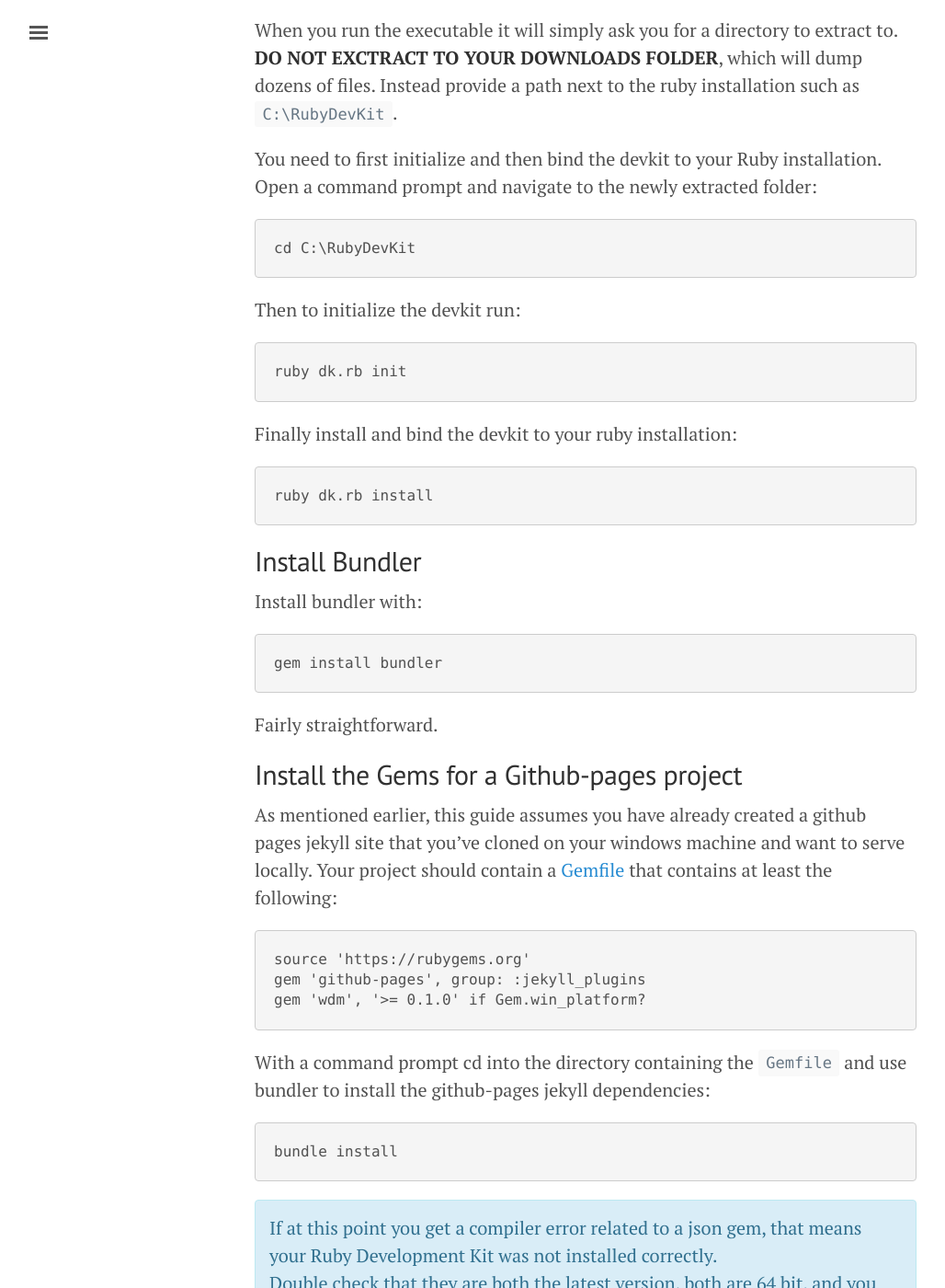
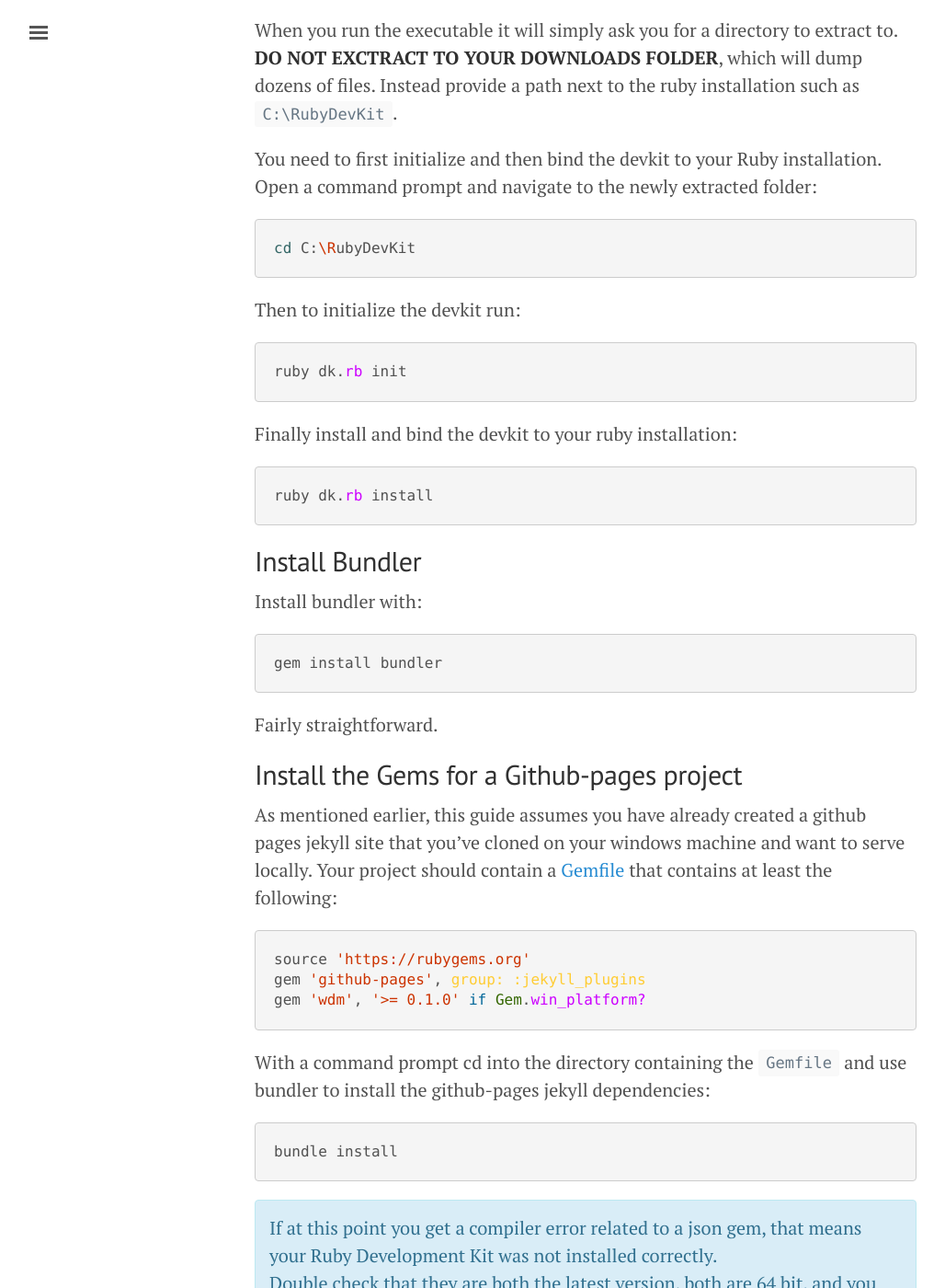
Before and after one commit to JohannesMP/com.johannesmp.blog, a Jekyll site: the page built from _posts/2017-02-14-Installing-Jekyll-For-Github-Pages-On-Windows-10.md, in a window 1280 px wide and 1400 px high, scrolled down 3015 px. Shown: the whole window at 92% size, without its empty margins (3-1031 px from the left). Built offline with Jekyll 4.4.1, drawn with Linux system fonts in a browser that asks for light colours; nearby versions of some CDN libraries; comment, search, counter and statistics services are not loaded; some of the changed text lies outside the part shown.

Commit message:
Updated 2017-02-14-Installing-Jekyll-For-Github-Pages-On-Windows-10.md

````diff
--- a/_posts/2017-02-14-Installing-Jekyll-For-Github-Pages-On-Windows-10.md
+++ b/_posts/2017-02-14-Installing-Jekyll-For-Github-Pages-On-Windows-10.md
@@ -66,19 +66,19 @@
 
 You need to first initialize and then bind the devkit to your Ruby installation. Open a command prompt and navigate to the newly extracted folder:
 
-```
+```bash
 cd C:\RubyDevKit
 ```
 
 Then to initialize the devkit run:
 
-```
+```ruby
 ruby dk.rb init
 ```
 
 Finally install and bind the devkit to your ruby installation:
 
-```
+```ruby
 ruby dk.rb install
 ```
 
@@ -87,7 +87,7 @@
 
 Install bundler with:
 
-```
+```ruby
 gem install bundler
 ```
 
@@ -99,7 +99,7 @@
 As mentioned earlier, this guide assumes you have already created a github pages jekyll site that you've cloned on your windows machine and want to serve locally.
 Your project should contain a [Gemfile](http://bundler.io/gemfile.html) that contains at least the following:
 
-```
+```ruby
 source 'https://rubygems.org'
 gem 'github-pages', group: :jekyll_plugins
 gem 'wdm', '>= 0.1.0' if Gem.win_platform?
@@ -107,7 +107,7 @@
 
 With a command prompt cd into the directory containing the `Gemfile` and use bundler to install the github-pages jekyll dependencies:
 
-```
+```ruby
 bundle install
 ```
 
@@ -123,7 +123,7 @@
 
 At this point, the offical guide claims that you should be able to just run:
 
-```
+```ruby
 jekyll serve
 ```
 
@@ -173,7 +173,7 @@
 
 Simply add a `repository` key with value `<USERNAME>/<REPOSTIROY_NAME>` on a new line anywhere in the `_config.yml` file, which in my case was:
 
-```
+```yml
 repository:         'JohannesMP/com.johannesmp.blog'
 ```
 
@@ -182,10 +182,10 @@
 
 Lastly, when trying to run `jekyll serve` you may see one of these errors:
 
-```
+```bash
 Error:  The GitHub API credentials you provided aren't valid.
 ```
-```
+```bash
 GitHub Metadata: No GitHub API authentication could be found. Some fields may be missing or have incorrect data.
 ```
 
````
